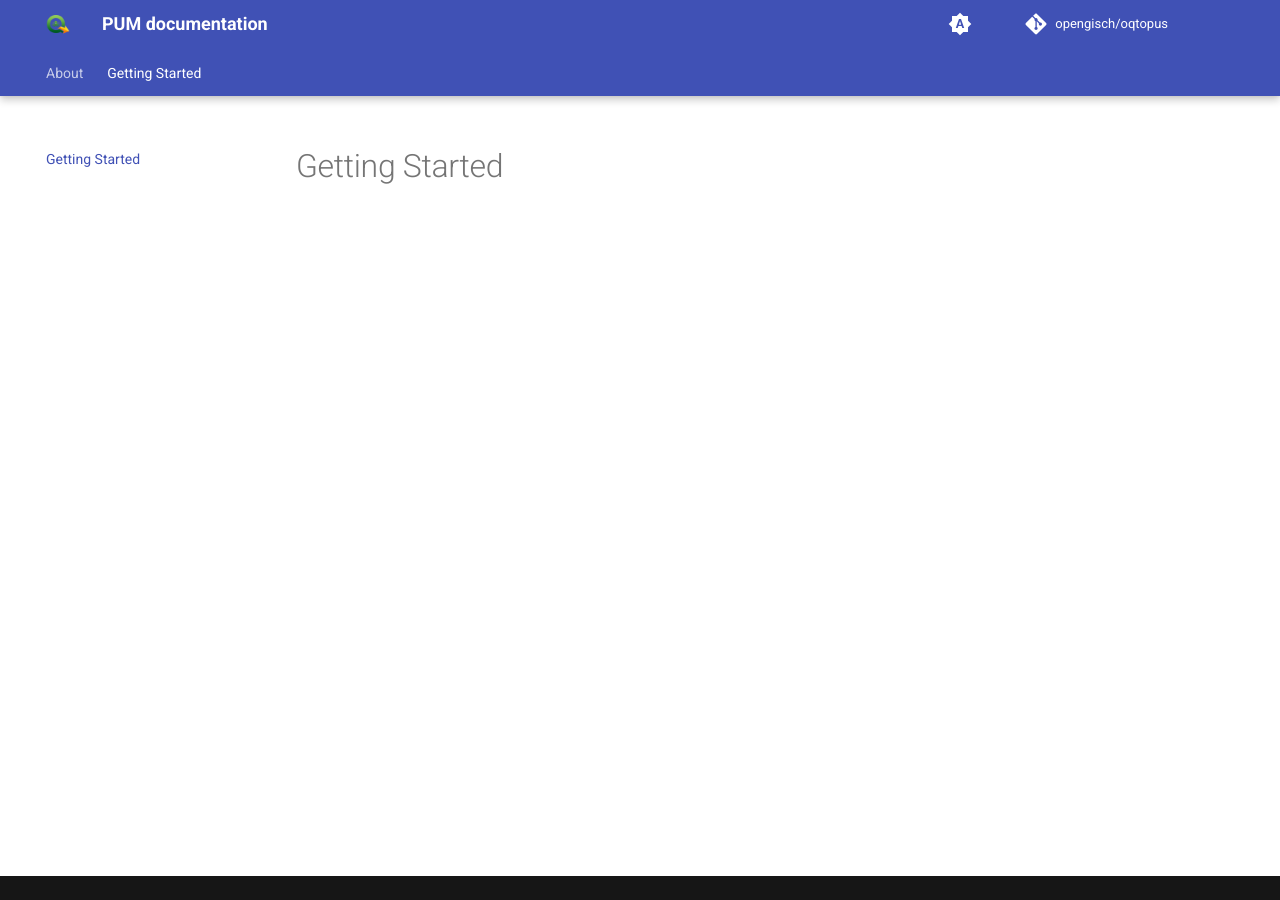
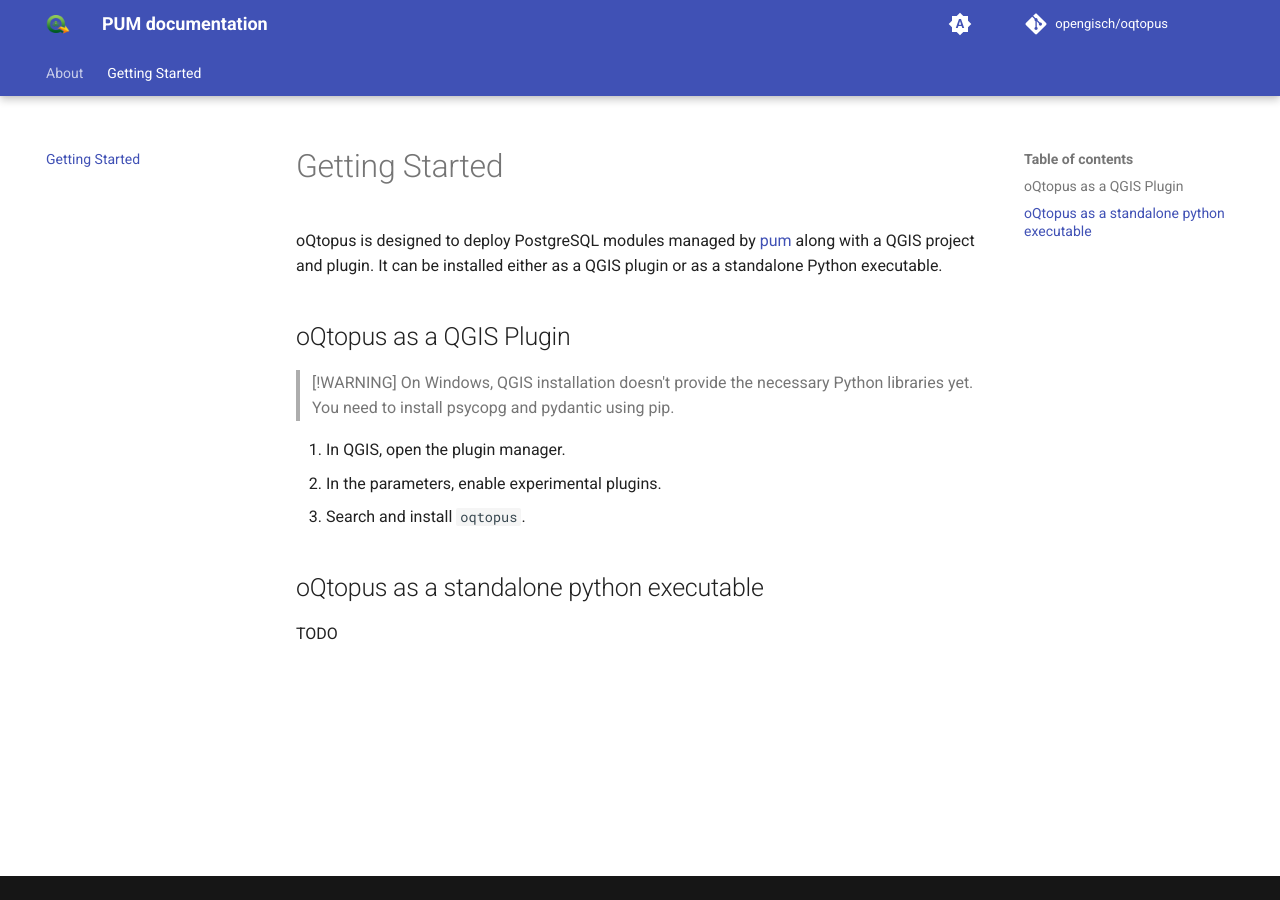
Before and after one commit to ponceta/oqtopus, an MkDocs documentation site: the page built from docs/docs/getting_started.md, in a window 1280 px wide. Built offline with MkDocs 1.6.1 and Material for MkDocs 9.7.7, drawn with Linux system fonts in a browser that asks for light colours; comment, search, counter and statistics services are not loaded.

Commit message:
Add a simple getting started, at least for the QGIS plugin part (#28)
* Add a simple getting started, at least for the QGIS plugin part

Add a simple getting started, at least for the QGIS plugin part

* follow-up

* Update getting_started.md

---------

Co-authored-by: Denis Rouzaud <denis.rouzaud@gmail.com>

```diff
--- a/docs/docs/getting_started.md
+++ b/docs/docs/getting_started.md
@@ -1 +1,18 @@
 # Getting Started
+
+oQtopus is designed to deploy PostgreSQL modules managed by [pum](https://github.com/opengisch/pum/) along with a QGIS project and plugin.
+It can be installed either as a QGIS plugin or as a standalone Python executable.
+
+## oQtopus as a QGIS Plugin
+
+> [!WARNING]
+> On Windows, QGIS installation doesn't provide the necessary Python libraries yet.
+> You need to install psycopg and pydantic using pip.
+
+1. In QGIS, open the plugin manager.
+3. In the parameters, enable experimental plugins.
+4. Search and install `oqtopus`.
+
+## oQtopus as a standalone python executable
+
+TODO
```
